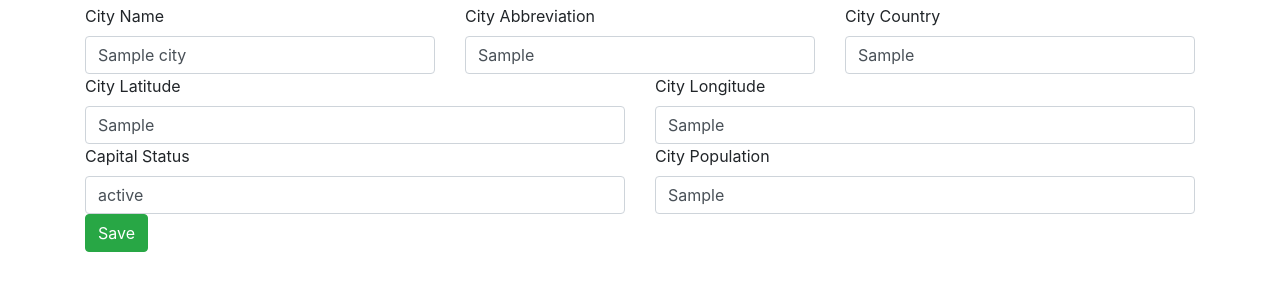
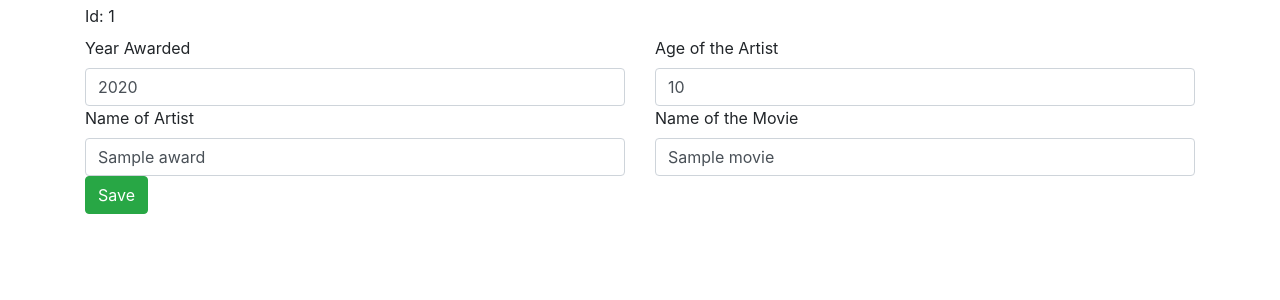
Before and after one commit to kpnjit/PythonDockerFlashSQLPycharm, a Flask app: template app/template/edit.html in a window 1280 px wide. Shown: the part 56-356 px from the top of the page. Run offline with Flask 2, Linux system fonts and the light colour scheme; the template is opened without the code that fills it: most values are stand-ins (such as "Sample title", 1, 10 or a date in 2020); some libraries are stand-ins or nearby versions.

Commit message:
Update edit.html

```diff
--- a/app/template/edit.html
+++ b/app/template/edit.html
@@ -1,42 +1,34 @@
 {% extends "layout.html" %}
 {% block content %}
-<form action="/edit/{{city.id}}" method="post">
+<form action="/edit/{{award.id}}" method="post">
     <div class="row">
         <div class="col">
-            <label for="fldName">City Name</label>
-            <input id="fldName" type="text" class="form-control" placeholder="City Name" name="fldName" value="{{city.fldName}}">
+            <label>Id: {{award.id}}</label>
+        </div>
+    </div>
+    <div class="row">
+        <div class="col">
+            <label for="year">Year Awarded</label>
+            <input id="year" type="text" class="form-control" placeholder="Year"
+                   name="year" value="{{award.year}}">
         </div>
         <div class="col">
-            <label for="fldAbbreviation">City Abbreviation</label>
-            <input id="fldAbbreviation" type="text" class="form-control" placeholder="City Abbreviation"
-                   name="fldAbbreviation" value="{{city.fldAbbreviation}}">
-        </div>
-        <div class="col">
-            <label for="fldCountry">City Country</label>
-            <input id="fldCountry" type="text" class="form-control" placeholder="City Country" name="fldCountry" value="{{city.fldCountry}}">
+            <label for="age">Age of the Artist</label>
+            <input id="age" type="text" class="form-control" placeholder="Age" name="age"
+                   value="{{award.age}}">
         </div>
     </div>
 
     <div class="row">
         <div class="col">
-            <label for="fldLat">City Latitude</label>
-            <input id="fldLat" type="text" class="form-control" placeholder="City Latitude" name="fldLat" value="{{city.fldLat}}">
+            <label for="name">Name of Artist</label>
+            <input id="name" type="text" class="form-control" placeholder="Name" name="name"
+                   value="{{award.name}}">
         </div>
         <div class="col">
-            <label for="fldlong">City Longitude</label>
-            <input id="fldlong" type="text" class="form-control" placeholder="City Longitude" name="fldLong" value="{{city.fldLong}}">
-        </div>
-    </div>
-    <div class="row">
-        <div class="col">
-            <label for="fldCapitalStatus">Capital Status</label>
-
-            <input id="fldCapitalStatus" type="text" class="form-control" placeholder="Capital Status"
-                   name="fldCapitalStatus" value="{{city.fldCapitalStatus}}">
-        </div>
-        <div class="col">
-            <label for="fldPopulation">City Population</label>
-            <input id="fldPopulation" type="text" class="form-control" placeholder="Population" name="fldPopulation" value="{{city.fldPopulation}}">
+            <label for="movie">Name of the Movie</label>
+            <input id="movie" type="text" class="form-control" placeholder="Movie" name="movie"
+                   value="{{award.movie}}">
         </div>
     </div>
     <button type="submit" class="btn btn-success">Save</button>
```
